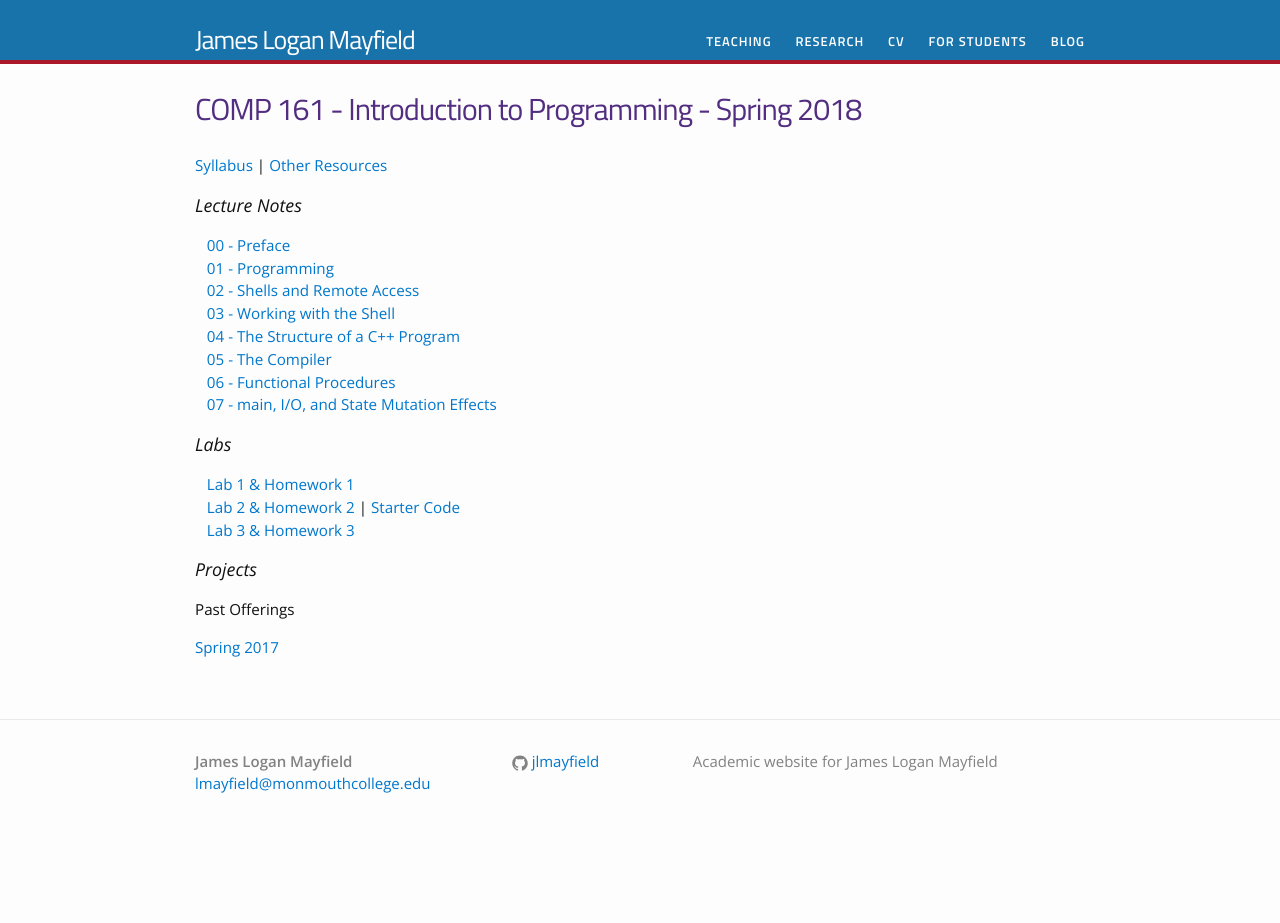
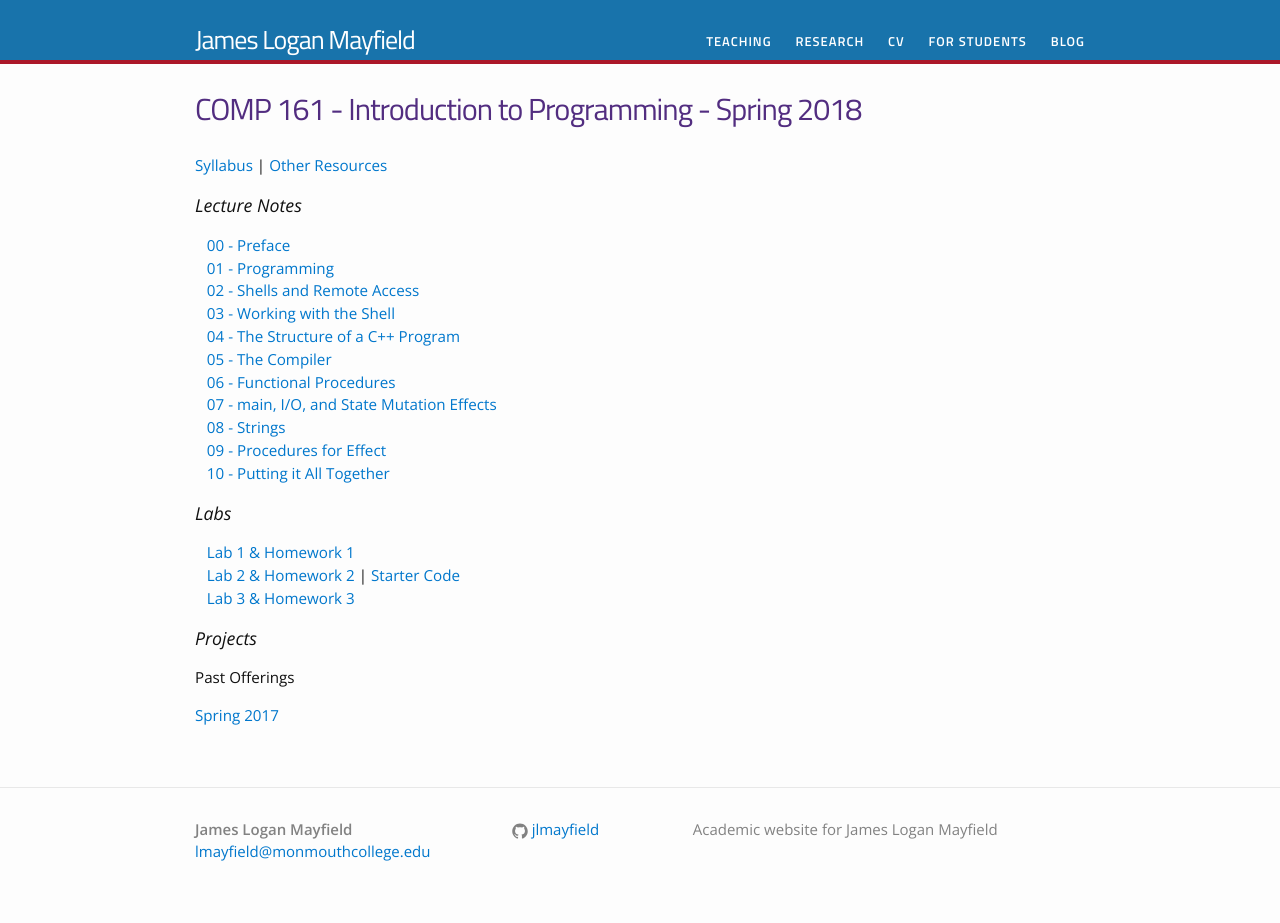
Before and after one commit to jlmayfield/jlmayfield.github.io, a Jekyll site: the page built from teaching/comp161.md, in a window 1280 px wide. Built offline with Jekyll 4.4.1, drawn with Linux system fonts in a browser that asks for light colours; before the commit the page ends 900 px from its top, so only the background shows below that.

Commit message:
sp18. c161. added more lecture notes

```diff
--- a/teaching/comp161.md
+++ b/teaching/comp161.md
@@ -17,6 +17,9 @@ permalink: /teaching/COMP161/
 &nbsp;&nbsp;&nbsp;[05 - The Compiler](/teaching/COMP161/notes/comp161-lectureNotes-05.pdf)
 &nbsp;&nbsp;&nbsp;[06 - Functional Procedures](/teaching/COMP161/notes/comp161-lectureNotes-06.pdf)
 &nbsp;&nbsp;&nbsp;[07 - main, I/O, and State Mutation Effects ](/teaching/COMP161/notes/comp161-lectureNotes-07.pdf)
+&nbsp;&nbsp;&nbsp;[08 - Strings](/teaching/COMP161/notes/comp161-lectureNotes-08.pdf)
+&nbsp;&nbsp;&nbsp;[09 - Procedures for Effect](/teaching/COMP161/notes/comp161-lectureNotes-09.pdf)
+&nbsp;&nbsp;&nbsp;[10 - Putting it All Together](/teaching/COMP161/notes/comp161-lectureNotes-10.pdf)
 
 ### Labs
 
```
Also changed, not shown: 3 other files.
